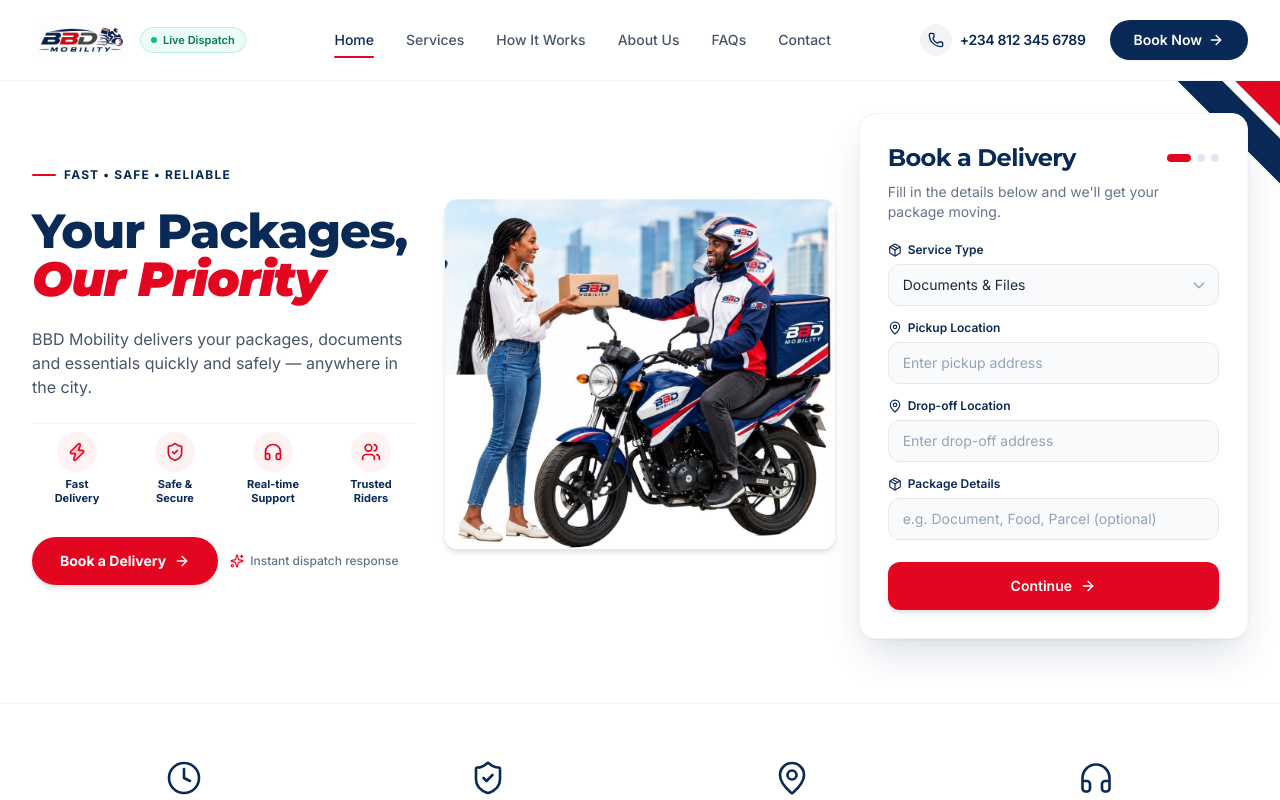
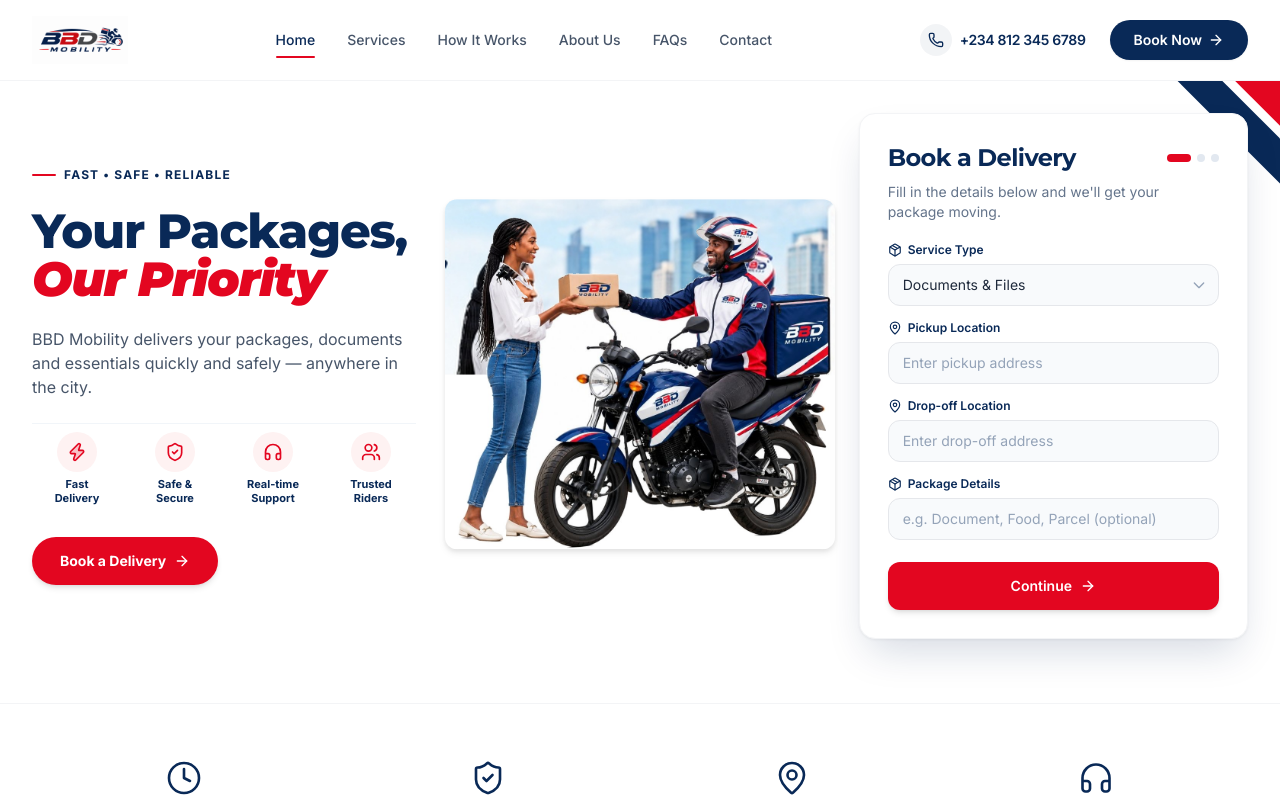
Before and after one commit to Subair-09/bbdmobility, a React (Vite) app: page / in a window 1280 px wide. Shown: the top 800 px of the page. Built offline with nearby package versions, Linux system fonts and the light colour scheme.

Commit message:
style: remove live dispatch indicators to match reference design exactly

```diff
--- a/src/components/Hero.tsx
+++ b/src/components/Hero.tsx
@@ -1,5 +1,5 @@
 import React from 'react';
-import { Zap, ShieldCheck, Headphones, Users, ArrowRight, Sparkles } from 'lucide-react';
+import { Zap, ShieldCheck, Headphones, Users, ArrowRight } from 'lucide-react';
 import { motion } from 'framer-motion';
 import { BookingCard } from './BookingCard';
 
@@ -140,22 +140,17 @@
               </motion.div>
             </motion.div>
 
-            {/* Red Rounded Button with subtle pulse */}
-            <motion.div variants={itemVariants} className="pt-2 flex flex-col sm:flex-row items-start sm:items-center gap-3">
+            {/* Red Rounded Button */}
+            <motion.div variants={itemVariants} className="pt-2">
               <motion.button
                 whileHover={{ scale: 1.03 }}
                 whileTap={{ scale: 0.97 }}
                 onClick={onBookClick}
-                className="w-full sm:w-auto inline-flex items-center justify-center px-7 py-3.5 bg-bbd-red hover:bg-bbd-red-hover active:bg-bbd-red-hover text-white text-sm font-bold rounded-full shadow-md hover:shadow-lg transition-all group"
+                className="inline-flex items-center justify-center px-7 py-3.5 bg-bbd-red hover:bg-bbd-red-hover active:bg-bbd-red-hover text-white text-sm font-bold rounded-full shadow-md hover:shadow-lg transition-all group"
               >
                 <span>Book a Delivery</span>
                 <ArrowRight className="w-4 h-4 ml-2 transition-transform group-hover:translate-x-1" />
               </motion.button>
-
-              <div className="flex items-center gap-1.5 text-xs text-slate-500 font-medium">
-                <Sparkles className="w-3.5 h-3.5 text-bbd-red" />
-                <span>Instant dispatch response</span>
-              </div>
             </motion.div>
           </motion.div>
 
--- a/src/components/Navbar.tsx
+++ b/src/components/Navbar.tsx
@@ -59,8 +59,8 @@
       <div className="max-w-7xl mx-auto px-4 sm:px-6 lg:px-8">
         <div className="flex items-center justify-between h-16 sm:h-20">
 
-          {/* Left: Official Logo + Live Dispatch Pill */}
-          <div className="flex-shrink-0 flex items-center space-x-3">
+          {/* Left: Official Logo */}
+          <div className="flex-shrink-0 flex items-center">
             <a href="#home" className="flex items-center group">
               <img
                 src="/assets/logo.png"
@@ -68,12 +68,6 @@
                 className="h-9 sm:h-11 md:h-12 w-auto object-contain transition-transform group-hover:scale-[1.02]"
               />
             </a>
-
-            {/* Live Dispatch Indicator (Desktop) */}
-            <div className="hidden xl:flex items-center gap-1.5 px-2.5 py-1 rounded-full text-[11px] font-semibold bg-emerald-50 text-emerald-700 border border-emerald-200/70">
-              <span className="w-1.5 h-1.5 rounded-full bg-emerald-500 animate-pulse" />
-              <span>Live Dispatch</span>
-            </div>
           </div>
 
           {/* Center: Desktop Navigation links with animated active underline */}
@@ -166,15 +160,6 @@
             transition={{ duration: 0.25, ease: 'easeInOut' }}
             className="md:hidden border-t border-gray-100 bg-white/98 backdrop-blur-lg px-4 pt-4 pb-6 shadow-2xl overflow-hidden"
           >
-            {/* Status indicator inside drawer */}
-            <div className="flex items-center justify-between mb-3 px-2 py-1.5 bg-slate-50 rounded-xl border border-slate-100">
-              <span className="text-xs text-slate-600 font-medium">BBD Dispatch Status:</span>
-              <span className="inline-flex items-center gap-1.5 text-xs font-bold text-emerald-700">
-                <span className="w-2 h-2 rounded-full bg-emerald-500 animate-ping" />
-                Active across Nigeria
-              </span>
-            </div>
-
             <div className="flex flex-col space-y-1">
               {navItems.map((item, idx) => {
                 const isActive = activeNav === item.name;
```
